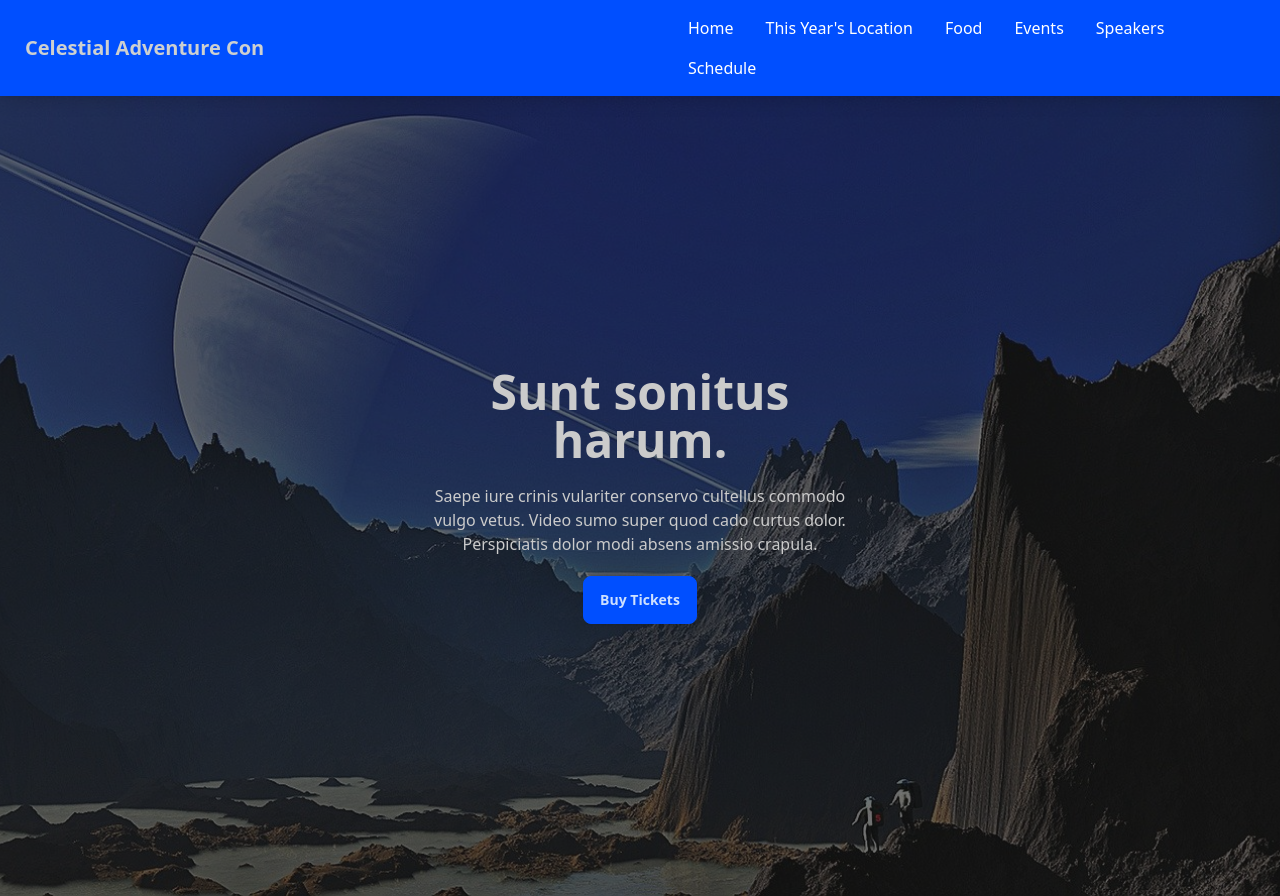
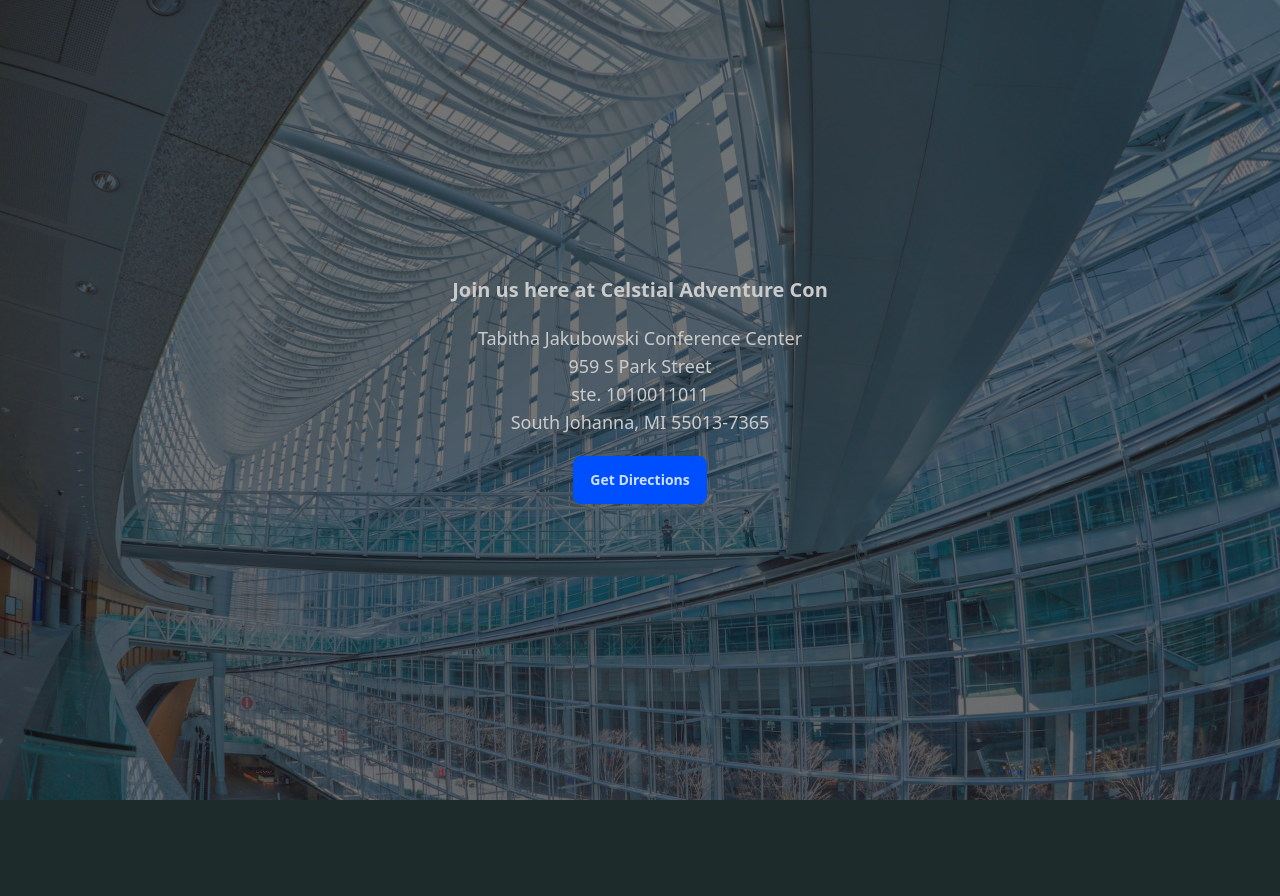
Before and after one commit to robinkii/celestialAdventureCon, a React (Vite) app in the folder client/: page / in a window 1280 px wide. After the commit the page ends 800 px from the top, so only its background shows below. Built offline with nearby package versions, Linux system fonts and the light colour scheme.

Commit message:
Refactor App.jsx and Location.jsx

```diff
--- a/client/src/App.jsx
+++ b/client/src/App.jsx
@@ -5,9 +5,9 @@ import Location from './pages/Location';
 function App() {
   return (
     <div className='w-full h-screen'>
-      <NavMenu />
-      <HomePage />
-      {/* <Location /> */}
+      {/* <NavMenu />
+      <HomePage /> */}
+      <Location />
     </div>
   );
 }
--- a/client/src/pages/Location.jsx
+++ b/client/src/pages/Location.jsx
@@ -3,23 +3,41 @@ import { faker } from '@faker-js/faker';
 import { useState } from 'react';
 
 const Location = () => {
-  const building = `${faker.person.fullName()} Conference Center`;
-  const address = faker.streetAddress();
-  const suite = ` STE. ${faker.number(3)}`;
-  const city = faker.city();
-  const region = faker.state();
-  const zip = faker.zipCode();
+  const venue = {
+    name: `${faker.person.fullName()} Conference Center`,
+    streetAddress: faker.location.streetAddress(),
+    suite: `ste. ${faker.number.binary({ min: 100, max: 999 })}`,
+    city: faker.location.city(),
+    region: faker.location.state({ abbreviated: true }),
+    zipcode: faker.location.zipCode(),
+  };
 
   return (
     <div className='w-full h-screen bg-slate-100'>
-      <div
-        className='w-full h-screen bg-no-repeat bg-cover bg-center'
-        style={{
-          backgroundImage: `url(${conferenceRoom})`,
-          backgroundSize: 'cover',
-          backgroundPosition: 'center',
-        }}
-      ></div>
+      <div className='w-full h-screen'>
+        <div
+          className='hero min-h-screen'
+          style={{ backgroundImage: `url(${conferenceRoom})` }}
+        >
+          <div className='hero-overlay bg-opacity-60'></div>
+          <div className='hero-content text-center text-neutral-content'>
+            <div className='max-w-md'>
+              <h1 className='mb-5 text-xl font-bold'>
+                Join us here at Celstial Adventure Con
+              </h1>
+              <div className='mb-5 flex flex-col justify-center'>
+                <p className='text-lg'>{venue.name}</p>
+                <p className='text-lg'>{venue.streetAddress}</p>
+                <p className='text-lg'>{venue.suite}</p>
+                <p className='text-lg'>
+                  {venue.city}, {venue.region} {venue.zipcode}
+                </p>
+              </div>
+              <button className='btn btn-primary mb-5'>Get Directions</button>
+            </div>
+          </div>
+        </div>
+      </div>
     </div>
   );
 };
```
